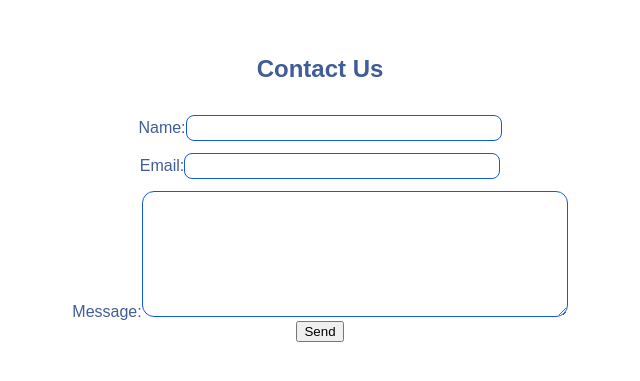
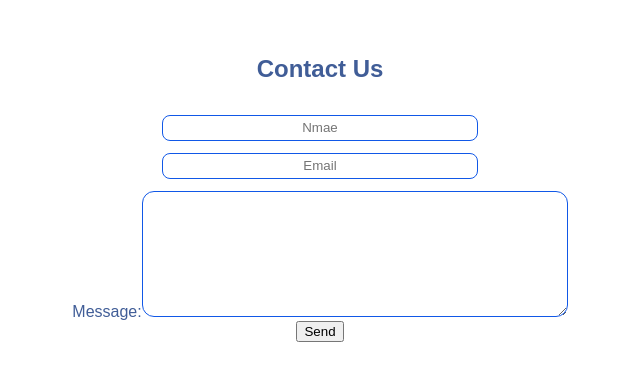
Before and after one commit to lakshmivenkateswara2356/mynewbusinesswebsite, a React (Create React App) app: page / in a window 1280 px wide. Shown: the part 2727-3108 px from the top of the page, without its empty margins (320-960 px from the left). Built offline with nearby package versions, Linux system fonts and the light colour scheme.

Commit message:
redesignningcommit

```diff
--- a/src/App.css
+++ b/src/App.css
@@ -254,4 +254,5 @@
   border-width: 1px;
   border-style: solid;
   border-color: #1158e7;
+  text-align: center;
 }
--- a/src/components/Contact/index.js
+++ b/src/components/Contact/index.js
@@ -8,12 +8,12 @@
       <div >
       <form className="Container">
         <label>
-          Name:
-          <input type="text" name="name"className="nameele" />
+
+          <input type="text" name="name"className="nameele" placeholder="Nmae" />
         </label>
         <label>
-          Email:
-          <input type="email" name="email"className="nameele" />
+
+          <input type="email" name="email"className="nameele" placeholder="Email"  />
         </label>
         <label >
           Message:
```
